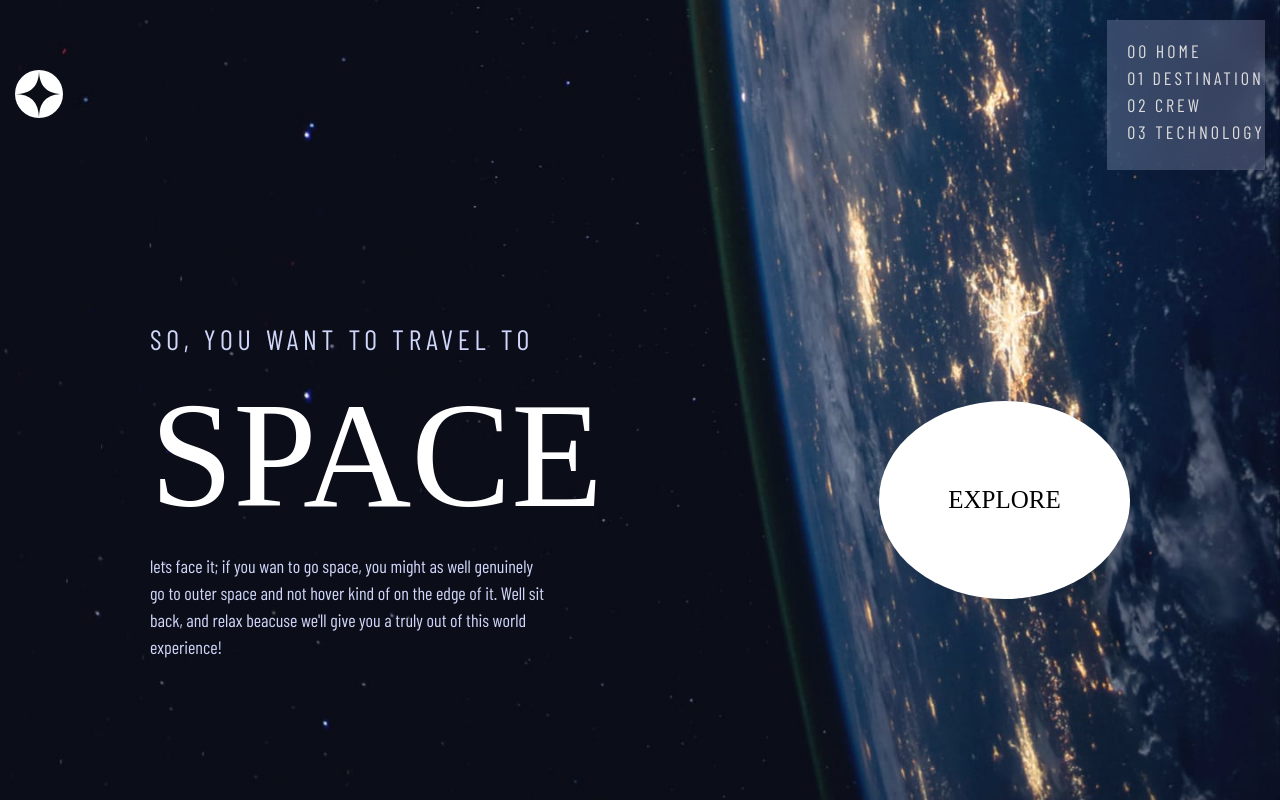
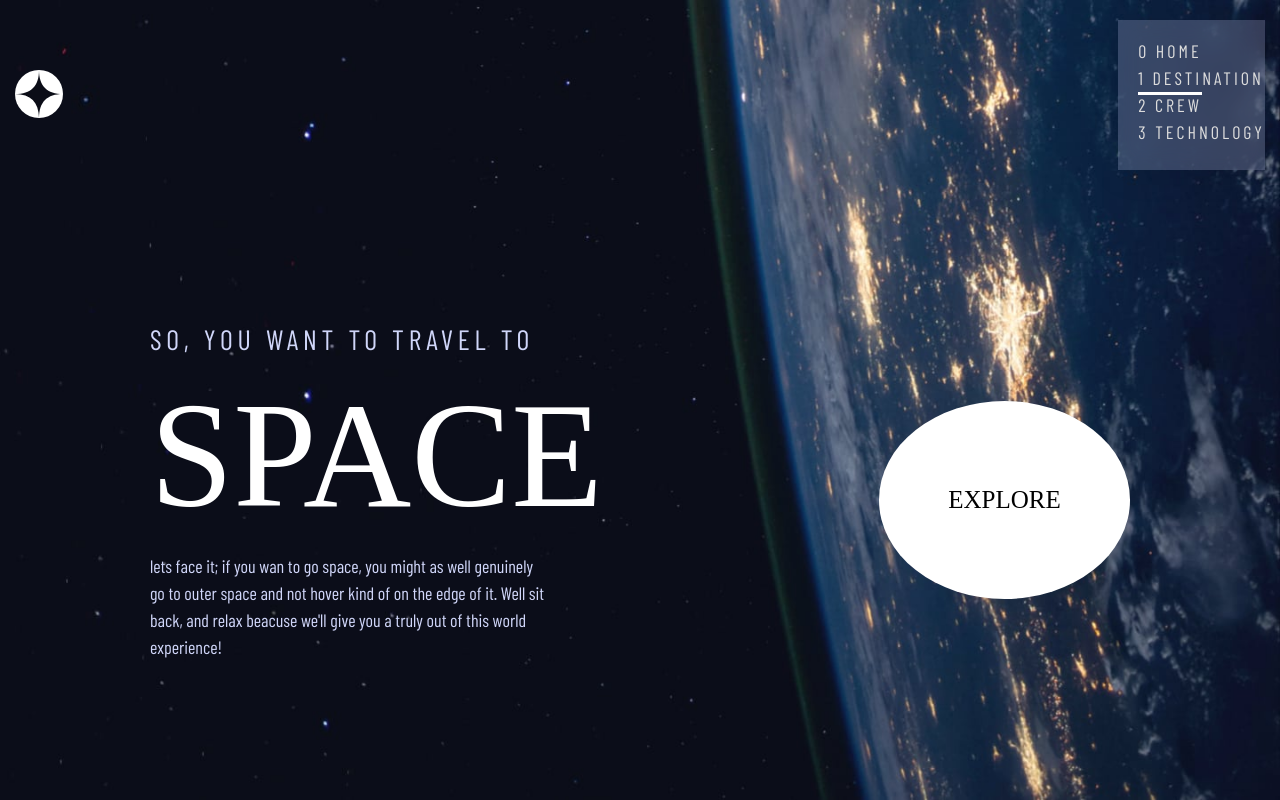
Before and after one commit to lawrenceprieto/space-tourism, a React (Vite) app: page / in a window 1280 px wide. Built offline with nearby package versions, Linux system fonts and the light colour scheme; a web font is replaced by a local one.

Commit message:
refactor navigation add an active nav

```diff
--- a/src/component/navbar.jsx
+++ b/src/component/navbar.jsx
@@ -1,17 +1,36 @@
 import { Outlet, Link } from "react-router-dom";
 import "../styles/navbar.css";
+import { useState } from "react";
 
 function NavBar() {
+
+    const [activeIndex, setActiveIndex] = useState(0);
+    const navs = [
+        { name: "Home", linkTo: "/" },
+        { name: "Destination", linkTo: "/destination" },
+        { name: "Crew", linkTo: "/crew" },
+        { name: "Technology", linkTo: "/technology" },
+    ];
+
+    function handleNav(index) {
+        setActiveIndex(index);
+    }
+
     return(
         <>
             <div className="header">
                 <svg xmlns="http://www.w3.org/2000/svg" width="50" height="50"><g fill="none" fillRule="evenodd"><circle cx="24" cy="24" r="24" fill="#FFF"/><path fill="#0B0D17" d="M24 0c0 16-8 24-24 24 15.718.114 23.718 8.114 24 24 0-16 8-24 24-24-16 0-24-8-24-24z"/></g></svg>
                 <div className="navbar tab-desk">
                     <ul>
-                        <li><Link to="/"><span>00</span> Home</Link></li>
-                        <li><Link to="/destination"><span>01</span> Destination</Link></li>
-                        <li><Link to="/crew"><span>02</span> Crew</Link></li>
-                        <li><Link to="/technology"><span>03</span> Technology</Link></li>
+                        {
+                            navs.map((nav,index) => (
+                                <li key={index}>
+                                    <Link to={nav.linkTo} className={index === activeIndex ? "active-navbar" : null}
+                                        onClick={() => handleNav(index)} ><span>{index}</span> {nav.name}
+                                    </Link>
+                                </li>
+                            ))
+                        }
                     </ul>
                 </div>
                 <div className="mob">
```
